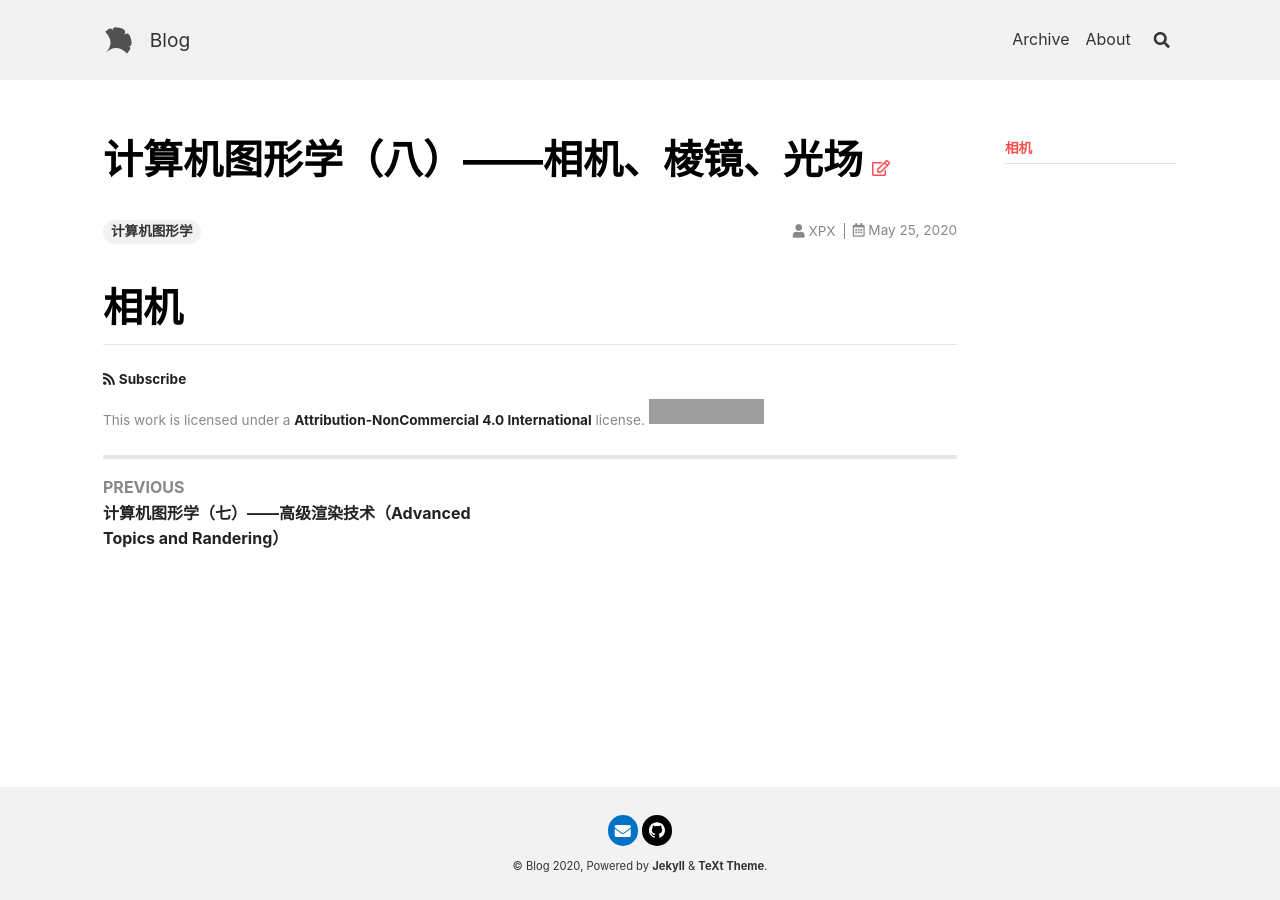
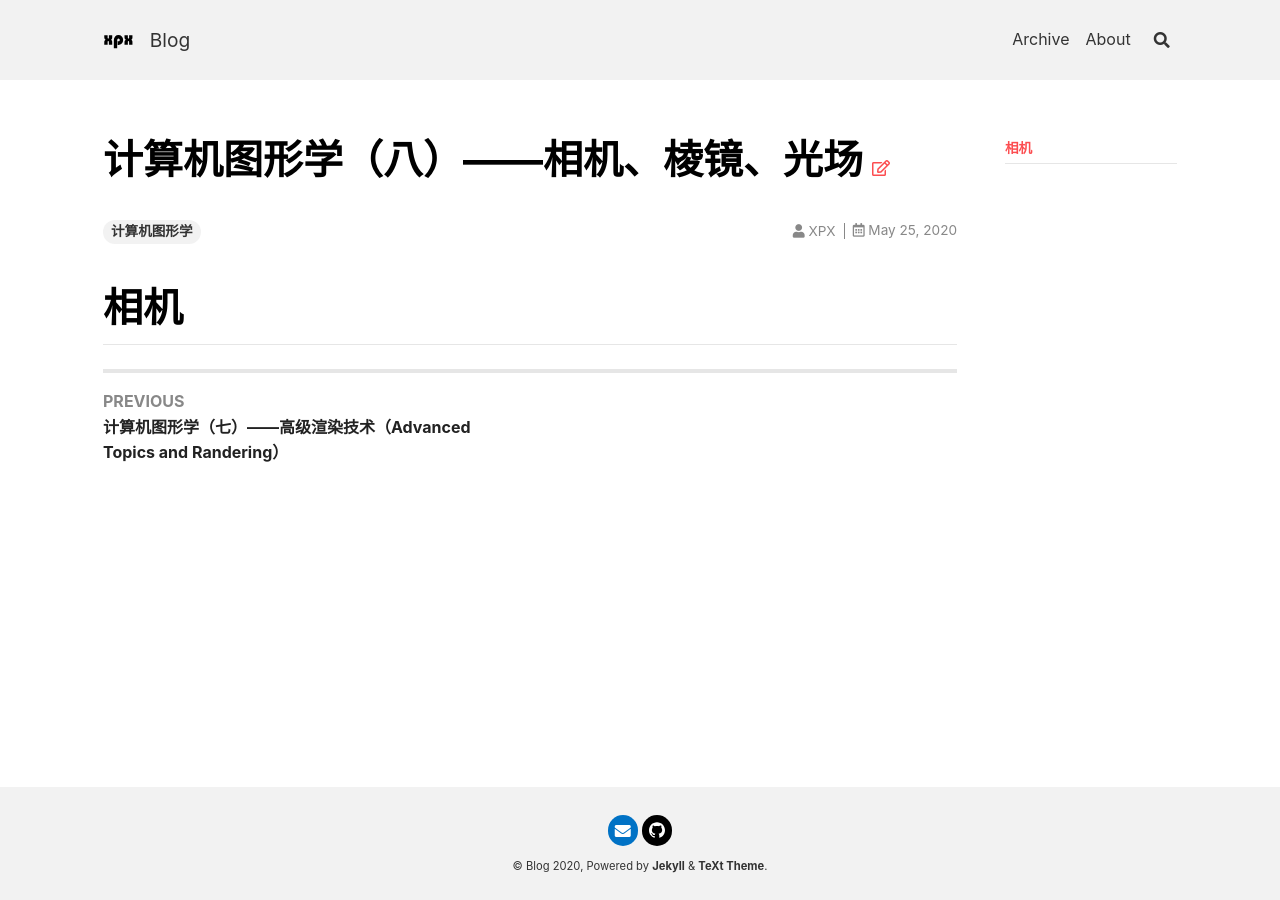
Before and after one commit to xuepeixin/xuepeixin.github.io, a Jekyll site: the page built from _posts/2020-05-25-CG8.md, in a window 1280 px wide. Built offline with Jekyll 4.4.1, drawn with Linux system fonts in a browser that asks for light colours; nearby versions of some CDN libraries; grey boxes are pictures that could not be loaded.

Commit message:
20200527

```diff
--- a/_config.yml
+++ b/_config.yml
@@ -208,11 +208,11 @@ defaults:
     values:
       layout: article
       sharing: true
-      license: true
+      license: false
       aside:
         toc: true
       show_edit_on_github: true
-      show_subscribe: true
+      show_subscribe: false
       pageview: true
 
 
--- a/_includes/head/favicon.html
+++ b/_includes/head/favicon.html
@@ -12,12 +12,12 @@
 <link rel="manifest" href="{{ __return }}">
 
 {%- include snippets/prepend-baseurl.html path='/assets/safari-pinned-tab.svg' -%}
-<link rel="mask-icon" href="{{ __return }}" color="#fc4d50">
+<link rel="mask-icon" href="{{ __return }}" color="#5bbad5">
 
 {%- include snippets/prepend-baseurl.html path='/assets/favicon.ico' -%}
 <link rel="shortcut icon" href="{{ __return }}">
 
-<meta name="msapplication-TileColor" content="#ffc40d">
+<meta name="msapplication-TileColor" content="#b91d47">
 
 {%- include snippets/prepend-baseurl.html path='/assets/browserconfig.xml' -%}
 <meta name="msapplication-config" content="{{ __return }}">
--- a/assets/browserconfig.xml
+++ b/assets/browserconfig.xml
@@ -2,7 +2,7 @@
 <browserconfig>
     <msapplication>
         <tile>
-            <square150x150logo src="assets/mstile-150x150.png"/>
+            <square150x150logo src="/mstile-150x150.png"/>
             <TileColor>#b91d47</TileColor>
         </tile>
     </msapplication>
```
Also changed, not shown: _includes/svg/logo.png (added), _includes/svg/logo.svg, assets/android-chrome-192x192.png, assets/android-chrome-512x512.png, assets/apple-touch-icon.png, assets/favicon-16x16.png, assets/favicon-32x32.png, assets/favicon.ico, assets/mstile-144x144.png, assets/mstile-150x150.png, assets/mstile-310x150.png, assets/mstile-310x310.png, assets/mstile-70x70.png, assets/safari-pinned-tab.svg, 1 more files.
